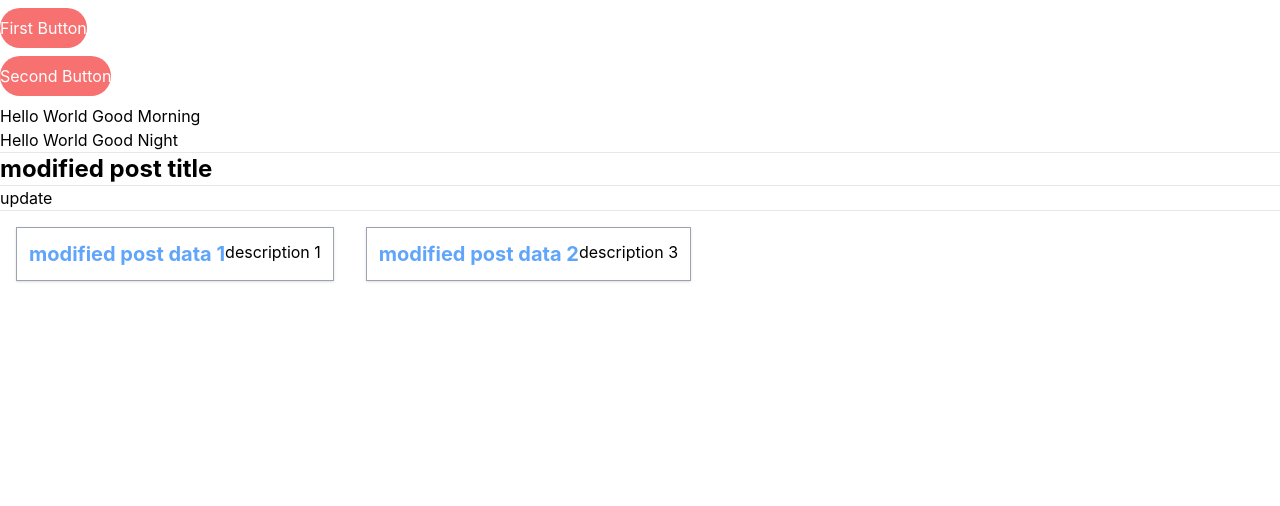
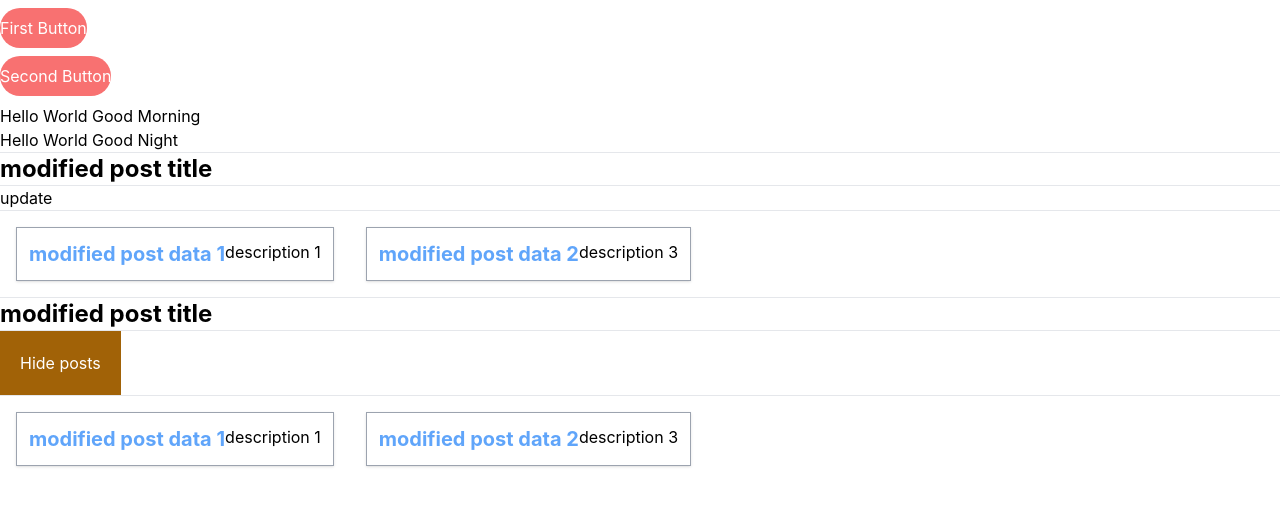
Before and after one commit to pritesh899/react-app, a React (Create React App) app: page / in a window 1280 px wide. Shown: the top 506 px of the page. Built offline with nearby package versions, Linux system fonts and the light colour scheme.

Commit message:
10. Conditional Rendering using if and ternary

```diff
--- a/src/components/Post/Post.js
+++ b/src/components/Post/Post.js
@@ -8,13 +8,34 @@ class Post extends Component{
             {title: 'post 1', description: 'description 1'},
             {title: 'post 2', description: 'description 3'}
         ],
-        postTitle : 'Posts List'
+        postTitle : 'Posts List',
+        showPost : true
     };
 
     updateTitlehandler() {
         this.setState({
             postTitle: 'updated post title'
         });
+    }
+
+    togglePostHandler = () => {
+        this.setState({
+            showPost : !this.state.showPost
+        })
+    }
+
+    getPosts(){
+        if(!this.state.showPost) return null;
+        return (
+            <div className='flex'>
+                    <SinglePost
+                        title={this.state.posts[0].title}
+                        description={this.state.posts[0].description}/>
+                    <SinglePost
+                        title={this.state.posts[1].title}
+                        description={this.state.posts[1].description}/>
+            </div>
+        );
     }
 
     render(){
@@ -34,6 +55,8 @@ class Post extends Component{
             });
         }, 3000)
 
+
+
         return (
             <div>
                 <hr />
@@ -49,7 +72,20 @@ class Post extends Component{
                     <SinglePost title={this.state.posts[0].title} description={this.state.posts[0].description}/>
                     <SinglePost title={this.state.posts[1].title} description={this.state.posts[1].description}/>
                 </div>
+
+                <hr />
+                <h2 className='text-2xl font-bold'>{this.state.postTitle}</h2>
+                <hr />
+                <div>
+                    <button onClick={this.togglePostHandler} className="px-5 py-5 bg-yellow-700 text-white">
+                        {this.state.showPost ? 'Hide posts' : 'Show posts'}
+                    </button>
+                </div>
+                <hr />
+                {this.getPosts()}
             </div>
+
+
         )
     }
 }
```
